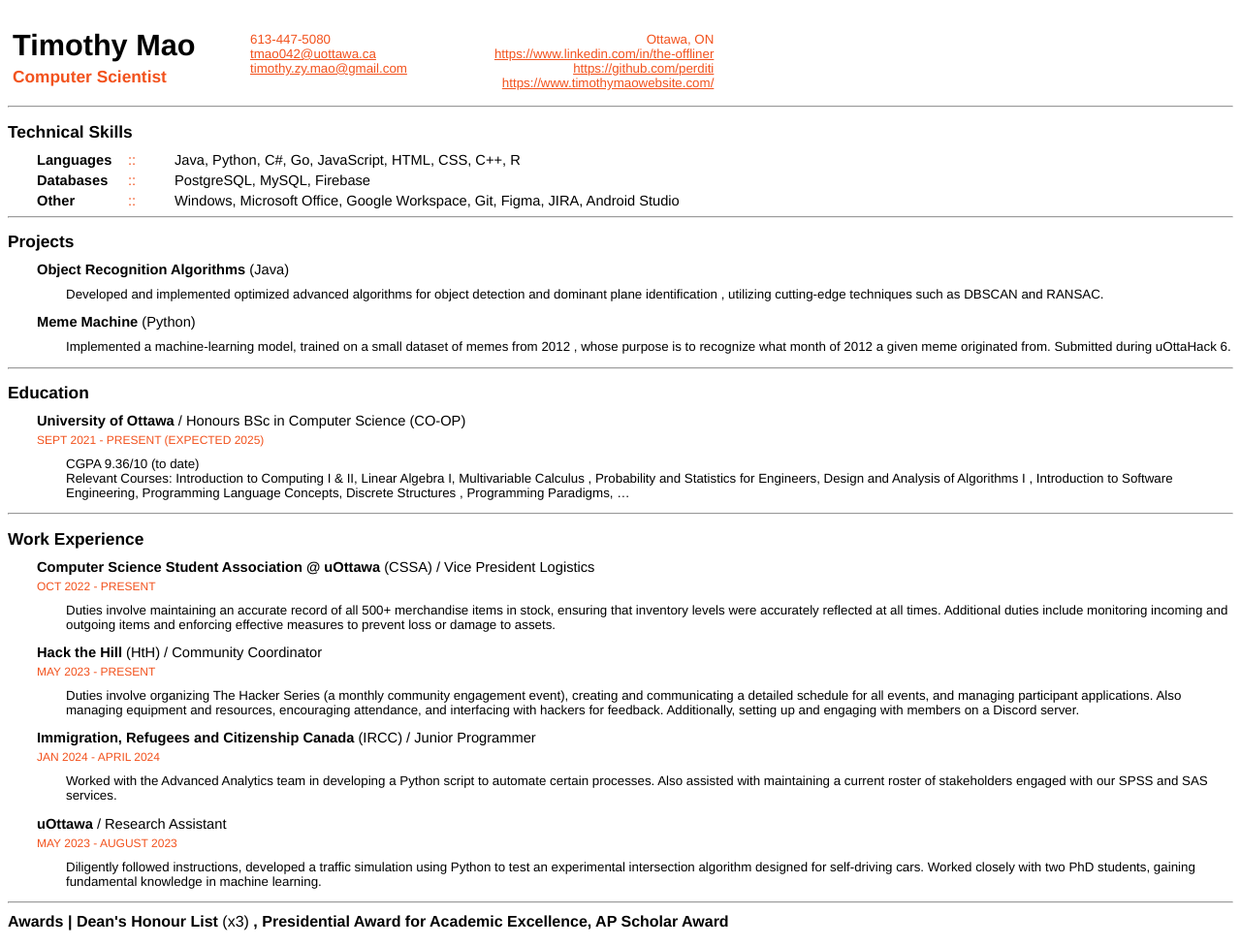
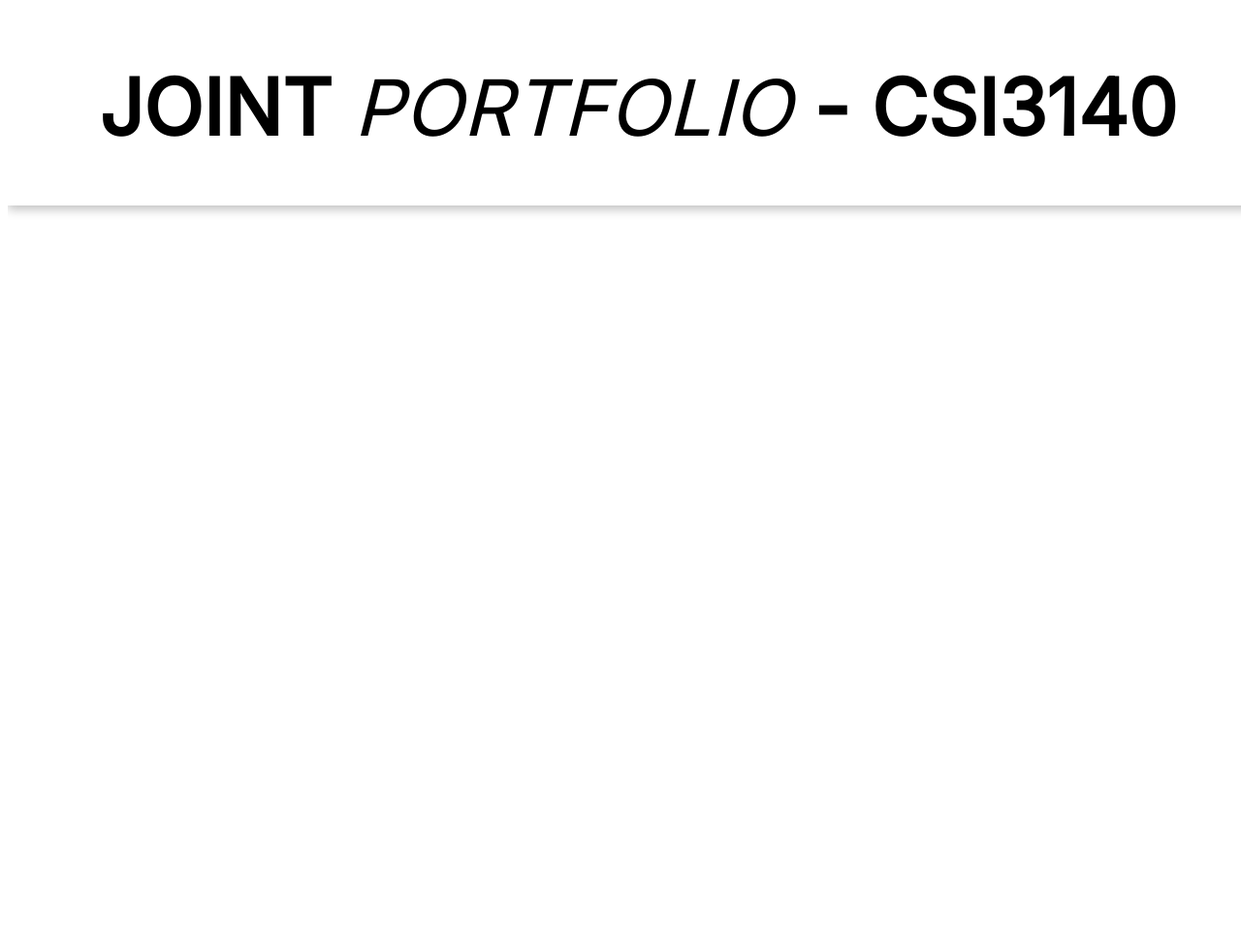
Before and after one commit to perditi/csi3140_group69, a PHP site: page / in a window 1280 px wide. Shown: the whole page at 97% size. After the commit the page ends 220 px from the top, so only its background shows below. Run offline with PHP 8.4, Linux system fonts and the light colour scheme.

Commit message:
getting started

```diff
--- a/public/index.html
+++ b/public/index.html
@@ -2,131 +2,16 @@
 <html>
     <head>
         <meta charset="utf-8">
-        <title>Timothy Mao Resume but in HTML</title>
+        <title>Tim and Meriem's Portfolio</title>
+        <link href='https://fonts.googleapis.com/css?family=Inter' rel='stylesheet'>
         <link type="text/css" rel="stylesheet" href="styles.css">
     </head>
     <body>
         <header>
-            <div style="width: 250px">
-                <h1 class=name>Timothy Mao</h1>
-                <h1 class=sub>Computer Scientist</h1>
-            </div>
-            <div class="header-text">
-                613-447-5080<br>
-                <a href="mailto:tmao042@uottawa.ca" class="orange">tmao042@uottawa.ca</a><br>
-                <a href="mailto:timothy.zy.mao@gmail.com" class="orange">timothy.zy.mao@gmail.com</a>
-            </div>
-            <div class="header-text" style="margin-left:90px;text-align:right">
-                Ottawa, ON<br>
-                <a href="https://www.linkedin.com/in/the-offliner" class="orange">https://www.linkedin.com/in/the-offliner</a><br>
-                <a href="https://github.com/perditi" class="orange">https://github.com/perditi</a><br>
-                <a href="https://www.timothymaowebsite.com/" class="orange">https://www.timothymaowebsite.com/</a>
-            </div>
+            <h1>JOINT <span style="font-style: italic; font-weight: 150;">PORTFOLIO</span> - CSI3140 </h1>
         </header>
-        <hr>
+        <div class="intros">
+
         <div>
-            <h2>Technical Skills</h2>
-            <h3>
-                Languages
-                <span class="skills-colons">::</span>
-                <span class="skills-text">
-                    Java, Python, C#, Go, JavaScript, HTML, CSS, C++, R
-                </span>
-            </h3>
-            <h3>
-                Databases
-                <span class="skills-colons">::</span>
-                <span class="skills-text">
-                    PostgreSQL, MySQL, Firebase
-                </span>
-            </h3>
-            <h3>
-                Other
-                <span class="skills-colons">::</span>
-                <span class="skills-text">
-                    Windows, Microsoft Office, Google Workspace, Git, Figma, JIRA, Android Studio
-                </span>
-            </h3>
-        </div>
-        <hr>
-        <div>
-            <h2>Projects</h2>
-            <h3>Object Recognition Algorithms <span style="font-weight:normal;">(Java)</span></h3>
-                <p>
-                    Developed and implemented optimized advanced algorithms for object detection and dominant plane identification
-                    , utilizing cutting-edge techniques such as DBSCAN and RANSAC.
-                </p>
-            <h3>Meme Machine <span style="font-weight:normal;">(Python)</span></h3>
-                <p>
-                    Implemented a machine-learning model, trained on a small dataset of memes from 2012
-                    , whose purpose is to recognize what month of 2012 a given meme originated from. Submitted during uOttaHack 6.
-                </p>
-        </div>
-        <hr>
-        <div>
-            <h2>Education</h2>
-            <h3>University of Ottawa <span style="font-weight:normal;">/ Honours BSc in Computer Science (CO-OP)</span></h3>
-            <h4>SEPT 2021 - PRESENT (EXPECTED 2025)</h4>
-                <p>
-                    CGPA 9.36/10 (to date)
-                    <br>
-                    Relevant Courses: Introduction to Computing I & II, Linear Algebra I, Multivariable Calculus
-                    , Probability and Statistics for Engineers, Design and Analysis of Algorithms I
-                    , Introduction to Software Engineering, Programming Language Concepts, Discrete Structures
-                    , Programming Paradigms, …
-                </p>
-        </div>
-        <hr>
-        <div>
-        <h2>Work Experience</h2>
-            <h3>
-                Computer Science Student Association @ uOttawa
-                <span style="font-weight:normal;">(CSSA) / Vice President Logistics</span>
-            </h3>
-            <h4>OCT 2022 - PRESENT</h4>
-                <p>
-                    Duties involve maintaining an accurate record of all 500+ merchandise items in stock, ensuring that inventory
-                    levels were accurately reflected at all times. Additional duties include monitoring incoming and outgoing
-                    items and enforcing effective measures to prevent loss or damage to assets.
-                </p>
-            <h3>
-                Hack the Hill
-                <span style="font-weight:normal;">(HtH) / Community Coordinator</span>
-            </h3>
-            <h4>MAY 2023 - PRESENT</h4>
-                <p>
-                    Duties involve organizing The Hacker Series (a monthly community engagement event), creating and
-                    communicating a detailed schedule for all events, and managing participant applications. Also managing
-                    equipment and resources, encouraging attendance, and interfacing with hackers for feedback. Additionally,
-                    setting up and engaging with members on a Discord server.
-                </p>
-            <h3>
-                Immigration, Refugees and Citizenship Canada
-                <span style="font-weight:normal;">(IRCC) / Junior Programmer</span>
-            </h3>
-            <h4>JAN 2024 - APRIL 2024</h4>
-                <p>
-                    Worked with the Advanced Analytics team in developing a Python script to automate certain processes. Also
-                    assisted with maintaining a current roster of stakeholders engaged with our SPSS and SAS services.
-                </p>
-            <h3>
-                uOttawa
-                <span style="font-weight:normal;">/ Research Assistant</span>
-            </h3>
-            <h4>MAY 2023 - AUGUST 2023</h4>
-            <p>
-                Diligently followed instructions, developed a traffic simulation using Python to test an experimental
-                intersection algorithm designed for self-driving cars. Worked closely with two PhD students, gaining
-                fundamental knowledge in machine learning.
-            </p>
-        </div>
-        <hr>
-        <div>
-            <p class="bottom">
-            Awards | Dean's Honour List
-            <span style="font-weight:normal;">(x3)</span>
-            , Presidential Award for Academic Excellence, AP Scholar Award
-            </p>
-        </div>
     </body>
 </html>
--- a/public/styles.css
+++ b/public/styles.css
@@ -1,68 +1,23 @@
-body {
-    font-family: "Helvetica";
-}
-h1.name {
-    font-size:23pt;
-    font-weight:bold;
-    margin-left:5px;
-    margin-bottom:0px;
-}
-h1.sub {
-    font-size:13pt;
-    font-weight:bold;
-    margin-left:5px;
-    margin-top:5px;
-    color:#f2521d;
-}
-h2 {
-    font-size:13pt;
-    font-weight:bold;
-    margin-bottom:10px;
-}
-h3 {
-    font-size:11pt;
-    font-weight:bold;
-    margin-left:30px;
-    margin-top:5px;
-    margin-bottom:5px;
-}
-h4 {
-    font-size:9pt;
-    font-weight:normal;
-    margin-left:30px;
-    color:#f2521d;
-    text-transform: uppercase;
-    margin-top:5px;
-    margin-bottom:5px;
-}
-p {
-    font-size:10pt;
-    margin-left:60px;
-    margin-top:10px;
-}
-p.bottom {
-    font-size:12pt;
-    margin-left:0pt;
-    font-weight:bold;
-}
-.skills-colons {
-    color:#f2521d;
-    font-weight:normal;
-    position:absolute;
-    left:132px
-}
-.skills-text {
-    font-weight:normal;
-    position:absolute;
-    left:180px
+body{
+    width: 100%;
 }
 header {
-    display:flex;
+    clip-path: polygon(0% 0%, 100% 0%, 100% 120%, 0% 120%);
+    width:100%;
+    display: inline-flex;
+    padding: 0px 10px 0px 10px;
+    justify-content: center;
+    background: #FFF;
+    box-shadow: 0px 4px 10px 0px rgba(0, 0, 0, 0.25);
 }
-.header-text{
-    margin-top:25px;
-    font-size:10pt;
-    font-weight:normal;
-    color:#f2521d;
+h1{
+    color: #000;
+    font-family: Inter;
+    font-size: 80px;
+    font-style: normal;
+    line-height: normal;
 }
-.orange {color:#f2521d}
+
+.intros {
+
+}
```
